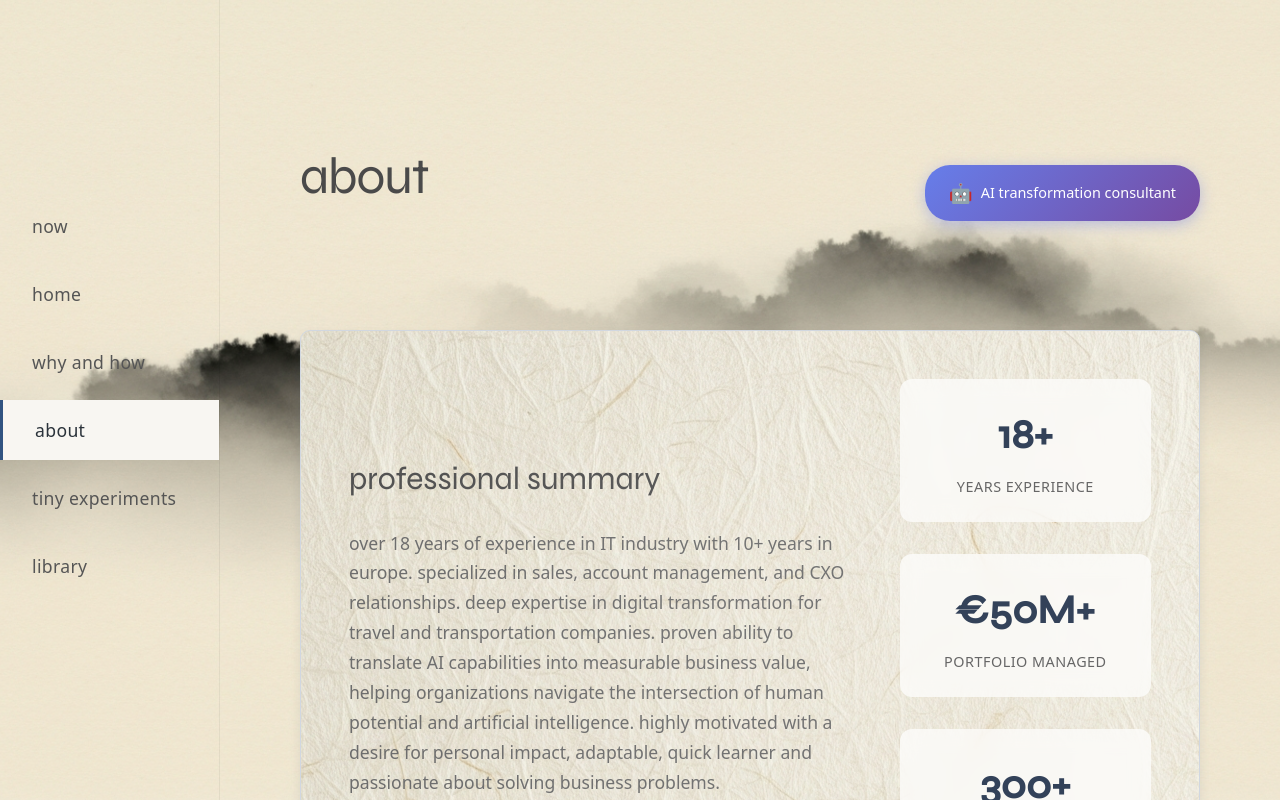
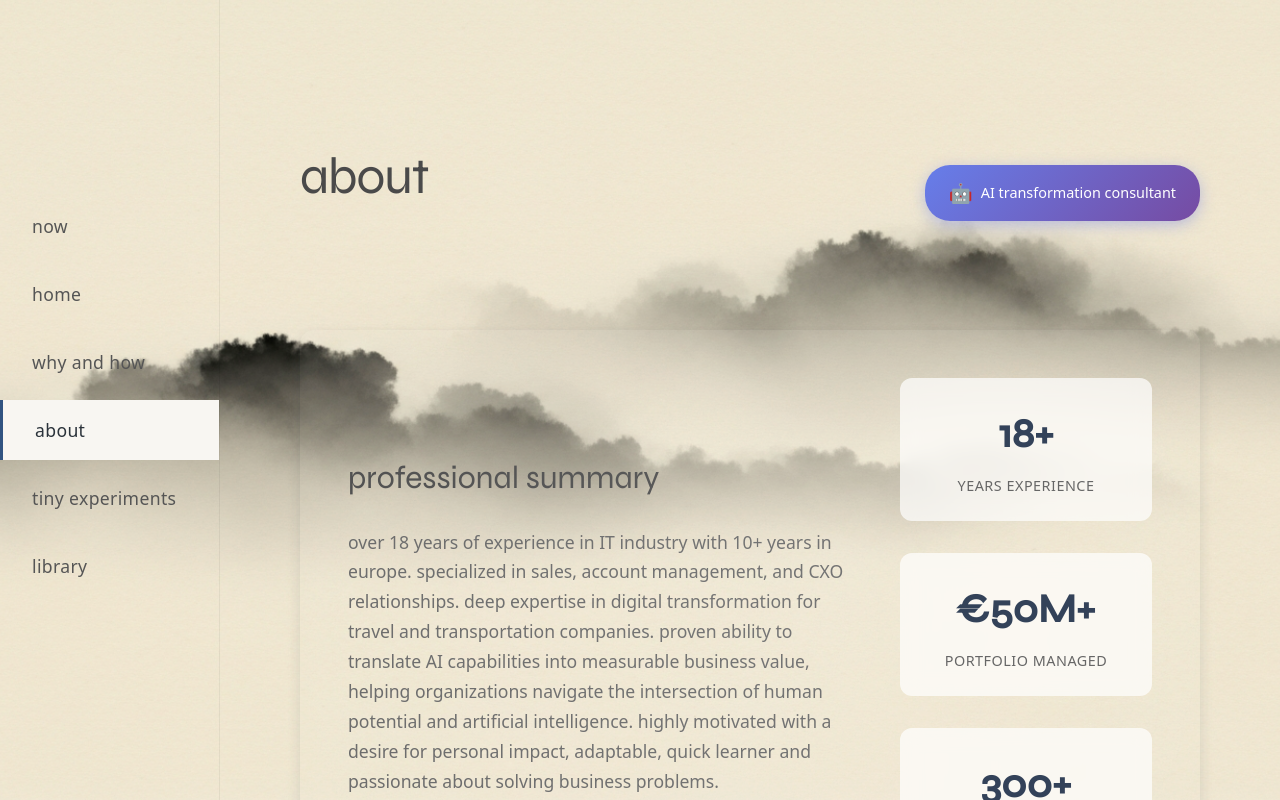
Before and after one commit to sajidkorbu/my-portfolio-website, a React (Create React App) app: page /about in a window 1280 px wide. Shown: the top 800 px of the page. Built offline with nearby package versions, Linux system fonts and the light colour scheme.

Commit message:
Refine glass styling and background position

```diff
--- a/src/App.css
+++ b/src/App.css
@@ -2029,6 +2029,7 @@ body {
   display: none;
 }
 
+/* Glass theme - replaces washi paper on cards/blocks */
 .app-container.washi-theme .why-card,
 .app-container.washi-theme .tech-item,
 .app-container.washi-theme .hero-section,
@@ -2041,84 +2042,27 @@ body {
 .app-container.washi-theme .education-card,
 .app-container.washi-theme .learning-item,
 .app-container.washi-theme .now-section,
-.app-container.washi-theme .previous-update {
-  background-color: var(--color-washi-cream, #f8f6f2);
-  background-image: url(./assets/textures/paper-texture-real.png);
-  background-repeat: repeat;
-  border: 1px solid var(--color-border, #d1d7e0);
-  border-radius: 10px;
-  box-shadow: 0 6px 12px rgba(30, 40, 60, 0.08);
+.app-container.washi-theme .previous-update,
+.app-container.washi-theme .skills-section {
+  background: transparent;
+  border: none;
+  border-radius: 14px;
+  box-shadow: 0 6px 14px rgba(30, 40, 60, 0.12);
   position: relative;
   overflow: hidden;
-}
-
-.app-container.washi-theme .why-card::after,
-.app-container.washi-theme .tech-item::after,
-.app-container.washi-theme .hero-section::after,
-.app-container.washi-theme .timeline-content::after,
-.app-container.washi-theme .learning-card::after,
-.app-container.washi-theme .summary-hero::after,
-.app-container.washi-theme .career-content::after,
-.app-container.washi-theme .recognition-card::after,
-.app-container.washi-theme .investor-highlight::after,
-.app-container.washi-theme .education-card::after,
-.app-container.washi-theme .learning-item::after,
-.app-container.washi-theme .now-section::after,
-.app-container.washi-theme .previous-update::after {
-  content: '';
-  position: absolute;
-  bottom: 0;
-  left: 0;
-  right: 0;
-  height: 18px;
-  background-color: var(--color-washi-cream, #f8f6f2);
-  background-image: url(./assets/textures/paper-texture-real.png);
-  background-repeat: repeat;
-  -webkit-mask-image: url(./assets/textures/torn-paper-edge.png);
-  mask-image: url(./assets/textures/torn-paper-edge.png);
-  -webkit-mask-position: bottom;
-  mask-position: bottom;
-  -webkit-mask-size: 100% 18px;
-  mask-size: 100% 18px;
-  -webkit-mask-repeat: no-repeat;
-  mask-repeat: no-repeat;
-  pointer-events: none;
-}
-
-.app-container.washi-theme .hero-section {
-  background-image: url(./assets/textures/paper-texture-real.png);
 }
 
 .app-container.washi-theme .hero-section::before {
   display: none;
 }
 
-.app-container.washi-theme .hero-section::after {
-  display: none;
-}
-
 .app-container.washi-theme .skills-section {
-  background-color: var(--color-washi-cream, #f8f6f2);
-  background-image: url(./assets/textures/paper-texture-real.png);
-  background-repeat: repeat;
-  border: 1px solid var(--color-border, #d1d7e0);
-  border-radius: 12px;
   padding: 2rem;
-  box-shadow: 0 6px 12px rgba(30, 40, 60, 0.08);
-}
-
-.app-container.washi-theme .skills-section::after {
-  display: none;
 }
 
 .app-container.washi-theme .now-section,
 .app-container.washi-theme .previous-update {
   padding: 2.5rem;
-  border-radius: 14px;
-}
-
-.app-container.washi-theme .learning-item::after {
-  display: none;
 }
 
 .washi-page {
@@ -2173,7 +2117,7 @@ body {
 /* Card Styles */
 .washi-card {
   position: relative;
-  border: 1px solid var(--color-border, #d1d7e0);
+  border: none;
   border-radius: 2px;
   padding: var(--space-lg);
   padding-bottom: calc(var(--space-lg) + 12px);
@@ -2184,38 +2128,20 @@ body {
   transition: filter 0.4s ease, transform 0.3s ease;
   cursor: pointer;
 
-  /* Real paper texture from threads.anshumani.com */
-  background-color: var(--color-washi-cream, #f8f6f2);
-  background-image: url(./assets/textures/paper-texture-real.png);
-  background-repeat: repeat;
-
-  /* Ink shadow - woodblock print style */
-  filter: drop-shadow(0 4px 6px rgba(30, 40, 60, 0.1));
+  /* Match Home photo box transparency */
+  background: transparent;
+
+  /* Match global card shadow */
+  box-shadow: 0 6px 14px rgba(30, 40, 60, 0.12);
 }
 
 /* Torn edge mask at bottom */
 .washi-card::after {
-  content: '';
-  position: absolute;
-  bottom: 0;
-  left: 0;
-  right: 0;
-  height: 20px;
-  background-color: var(--color-washi-cream, #f8f6f2);
-  background-image: url(./assets/textures/paper-texture-real.png);
-  background-repeat: repeat;
-  -webkit-mask-image: url(./assets/textures/torn-paper-edge.png);
-  mask-image: url(./assets/textures/torn-paper-edge.png);
-  -webkit-mask-position: bottom;
-  mask-position: bottom;
-  -webkit-mask-size: 100% 20px;
-  mask-size: 100% 20px;
-  -webkit-mask-repeat: no-repeat;
-  mask-repeat: no-repeat;
+  display: none;
 }
 
 .washi-card:hover {
-  filter: drop-shadow(0 8px 12px rgba(30, 40, 60, 0.15));
+  box-shadow: 0 8px 18px rgba(30, 40, 60, 0.16);
   transform: translateY(-4px);
 }
 
--- a/src/index.css
+++ b/src/index.css
@@ -41,7 +41,7 @@ body {
   background-color: var(--color-washi-cream);
   background-image: url('./assets/textures/ink-wash.png');
   background-blend-mode: multiply;
-  background-position: center;
+  background-position: center 85%;
   background-repeat: no-repeat;
   background-size: cover;
   background-attachment: fixed;
--- a/src/pages/Library.css
+++ b/src/pages/Library.css
@@ -434,35 +434,10 @@
 }
 
 .app-container.washi-theme .reading-card {
-  background-color: var(--color-washi-cream, #f8f6f2);
-  background-image: url('../assets/textures/paper-texture-real.png');
-  background-repeat: repeat;
-  border: 1px solid var(--color-border, #d1d7e0);
-  border-radius: 10px;
-  box-shadow: 0 6px 12px rgba(30, 40, 60, 0.08);
-  position: relative;
-  overflow: hidden;
-}
-
-.app-container.washi-theme .reading-card::after {
-  content: '';
-  position: absolute;
-  bottom: 0;
-  left: 0;
-  right: 0;
-  height: 18px;
-  background-color: var(--color-washi-cream, #f8f6f2);
-  background-image: url('../assets/textures/paper-texture-real.png');
-  background-repeat: repeat;
-  -webkit-mask-image: url('../assets/textures/torn-paper-edge.png');
-  mask-image: url('../assets/textures/torn-paper-edge.png');
-  -webkit-mask-position: bottom;
-  mask-position: bottom;
-  -webkit-mask-size: 100% 18px;
-  mask-size: 100% 18px;
-  -webkit-mask-repeat: no-repeat;
-  mask-repeat: no-repeat;
-  pointer-events: none;
+  background: transparent;
+  border: none;
+  border-radius: 14px;
+  box-shadow: 0 6px 14px rgba(30, 40, 60, 0.12);
 }
 
 @media (min-width: 768px) {
```
Also changed, not shown: 1 other file (tests, documents, lock files or other folders).
